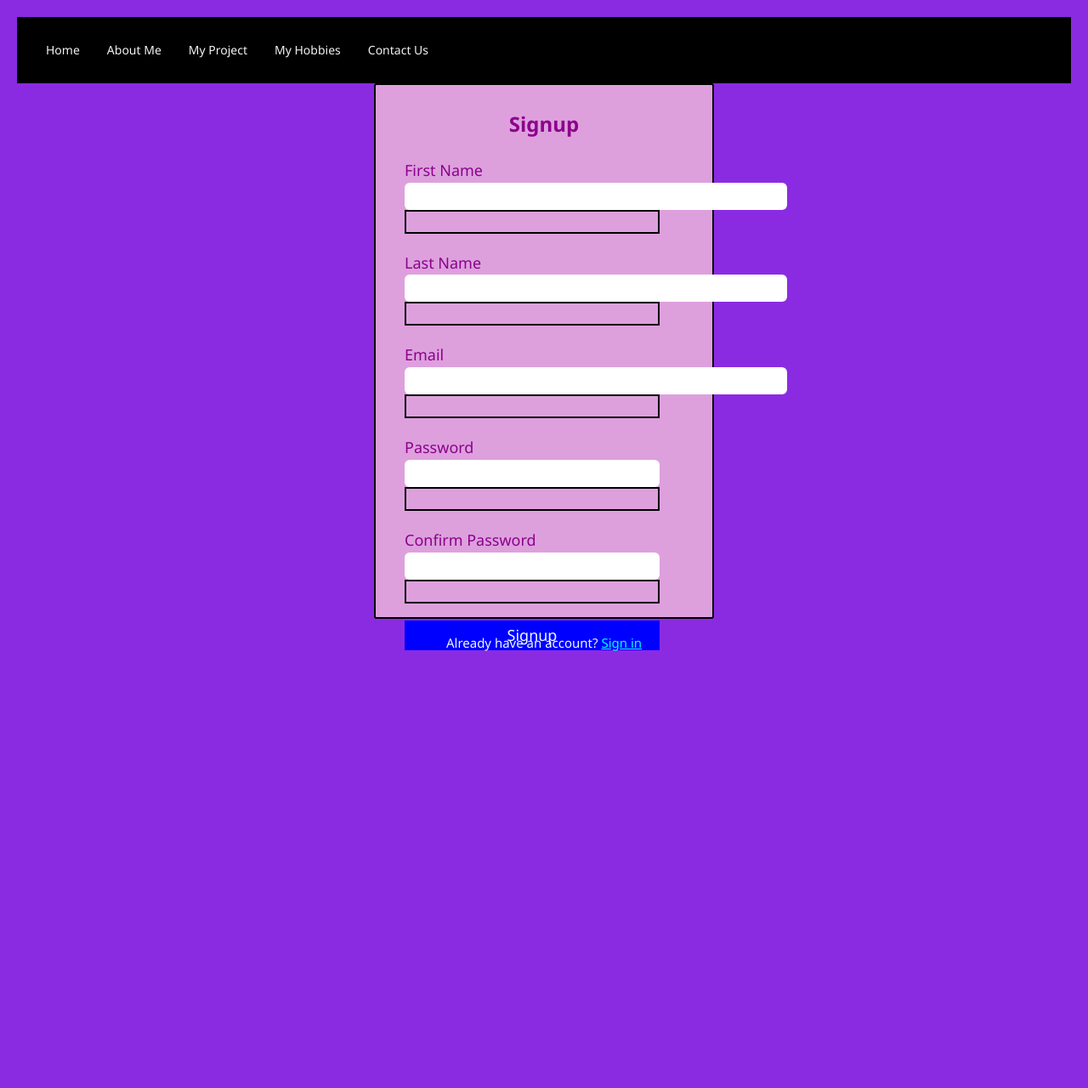
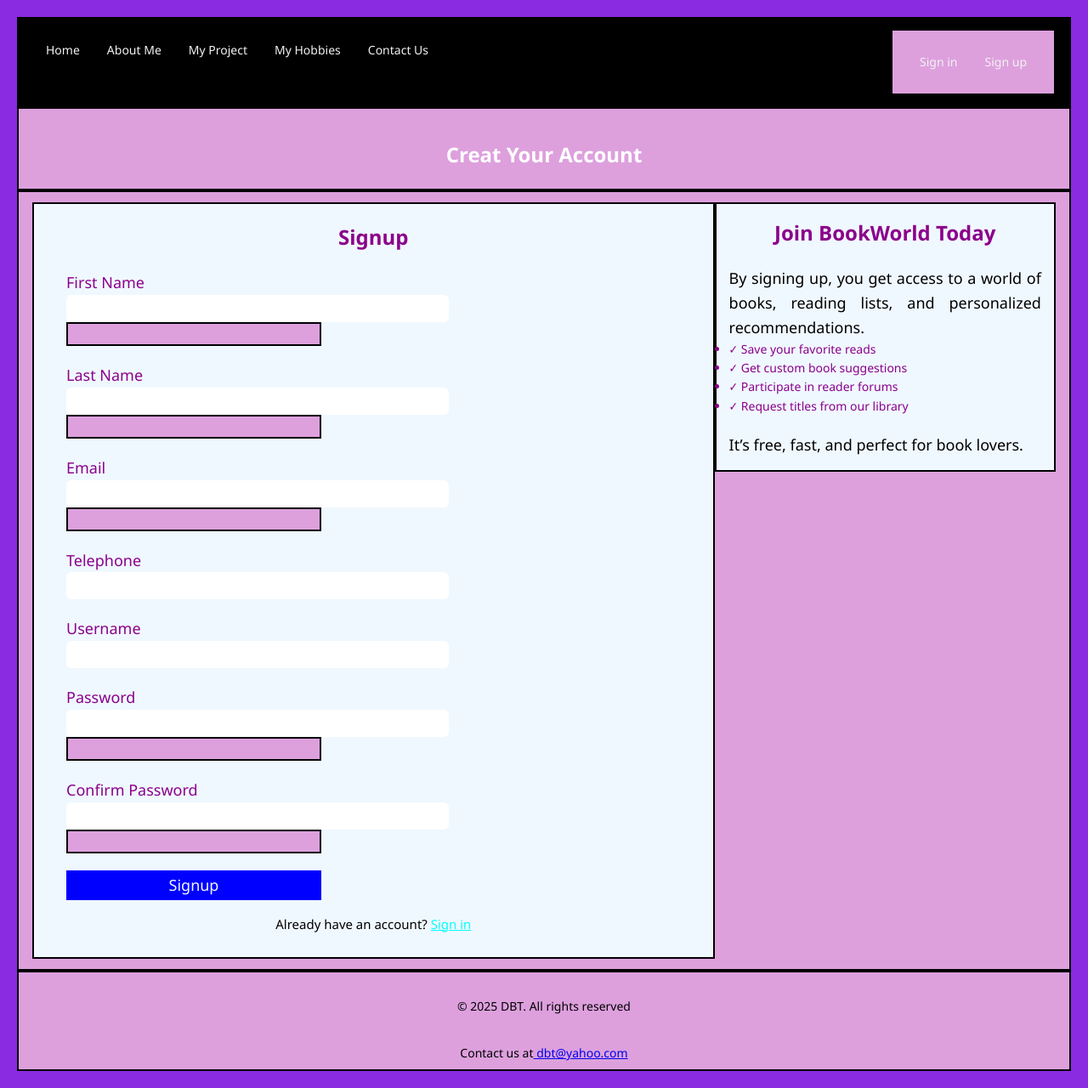
Before and after one commit to DaphneyJema2030/web, a PHP site: page /signup.html in a window 1280 px wide. Shown: the whole page at 85% size. Before the commit the page ends 766 px from the top, so only its background shows below. Run offline with PHP 8.4, Linux system fonts and the light colour scheme.

Commit message:
updated sign up and sign in forms

```diff
--- a/css/contact.css
+++ b/css/contact.css
@@ -29,7 +29,9 @@ form label{
 }
 input[type="text"],
 input[type="email"],
-input[type="tel"], textarea, select{
+input[type="tel"],
+input[type="password"],
+ textarea, select{
     width: 150%;
     padding: 7px;
     border: none;
--- a/css/signup.css
+++ b/css/signup.css
@@ -2,7 +2,7 @@ body{
     background-color: blueviolet;
     font-family: 'Segoe UI', Tahoma, Geneva, Verdana, sans-serif;
 }
-.sign-up{
+/*.sign-up{
     width: 400px;
     height: 630px;
     margin: auto;
@@ -16,7 +16,7 @@ body{
     border-radius: 3px;
     background-color: plum;
 
-}
+}*/
 h1{
     text-align: center;
     padding-top: 15px;
@@ -39,7 +39,7 @@ form input{
     outline: none;
 
 }
-/*input[type="button"]{
+input[type="button"]{
     width: 300px;
     height: 35px;
     margin-top: 20px;
@@ -47,7 +47,7 @@ form input{
     background-color: blue;
     color: aliceblue;
     font-size: 18px;
-}*/
+}
 p{
     text-align: center;
     padding-top: 20px;
@@ -55,7 +55,7 @@ p{
 }
 .para{
     text-align: center;
-    color: aliceblue;
+    color: black;
     font-size: 15px;
     margin-top: -10px;
 }
--- a/signup.html
+++ b/signup.html
@@ -16,35 +16,72 @@
     <a href="myhobbies.html">My Hobbies</a>
     <a href="contactus.html">Contact Us</a>
 
+    <div class="topnav-right">
+      <a href="signin.html">Sign in</a>
+      <a href="signup.html">Sign up</a>
+    </div>
+
 </div>
-    <div class="sign-up">
-        <h1>Signup</h1>
-        <form id="signupform">
+<div class="header">
+    <h1>Creat Your Account</h1>
+</div>
+
+<div class="row">
+    <div class="content">
+
+        <h2>Signup</h2>
+        <form action="" method="post">
             <label>First Name</label>
-            <input type="text" name="firstname" id="firstname" placeholder="">
+            <input type="text" placeholder="" required>
             <div class="error"></div>
 
             <label>Last Name</label>
-            <input type="text" name="lastname" id="lastname" placeholder="">
+            <input type="text" placeholder="" required />
             <div class="error"></div>
 
             <label>Email</label>
-            <input type="email" id="email" name="email" placeholder="">
+            <input type="email" placeholder="" required />
             <div class="error"></div>
 
+            <label>Telephone</label>
+            <input type="tel" placeholder="" required />
+
+            <label>Username</label>
+            <input type="text" placeholder="" required />
+
             <label>Password</label>
-            <input type="password" name="password" id="password" placeholder="">
+            <input type="password" placeholder="" required />
             <div class="error"></div>
 
             <label>Confirm Password</label>
-            <input type="password" name="confirmpassword" id="confirmpassword" placeholder="">
+            <input type="password" placeholder="" required />
             <div class="error"></div>
 
             <button type="submit">Signup</button>
         </form>
 
+
+      <P class="para">Already have an account? <a href="signin.html">Sign in</a></P>
     </div>
-    <P class="para">Already have an account? <a href="signin.html">Sign in</a></P>
+
+
+    <div class="sidebar">
+    <h2>Join BookWorld Today</h2>
+    <p>By signing up, you get access to a world of books, reading lists, and personalized recommendations.</p>
+    <ul>
+        <li>✓ Save your favorite reads</li>
+        <li>✓ Get custom book suggestions</li>
+        <li>✓ Participate in reader forums</li>
+        <li>✓ Request titles from our library</li>
+    </ul>
+    <p>It’s free, fast, and perfect for book lovers.</p>
+  </div>
+</div>
+
+<div class="footer">
+    <p>&copy; 2025 DBT. All rights reserved</p>
+    <p>Contact us at<a href="dbt123:dbt@yahoo.com"> dbt@yahoo.com</a></p>
+</div>
 
 </body>
 </html>
```
Also changed, not shown: signin.html (+29 -4 lines).
